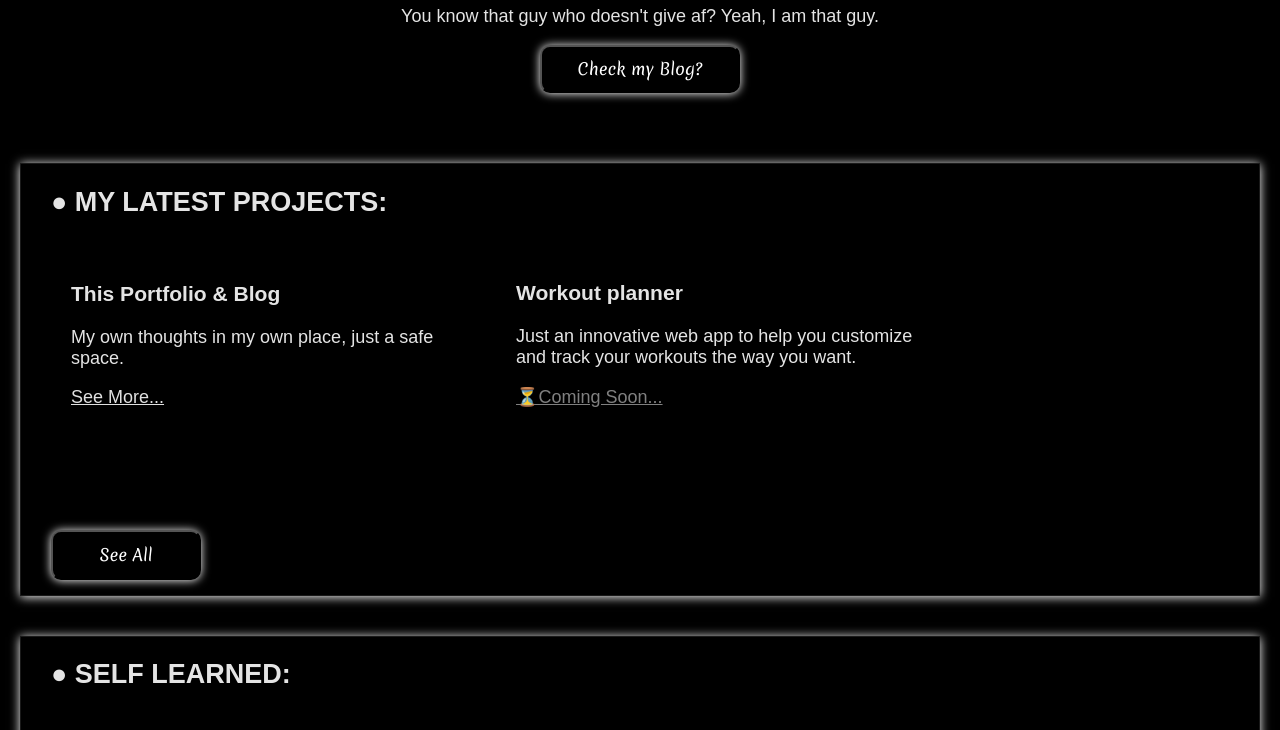
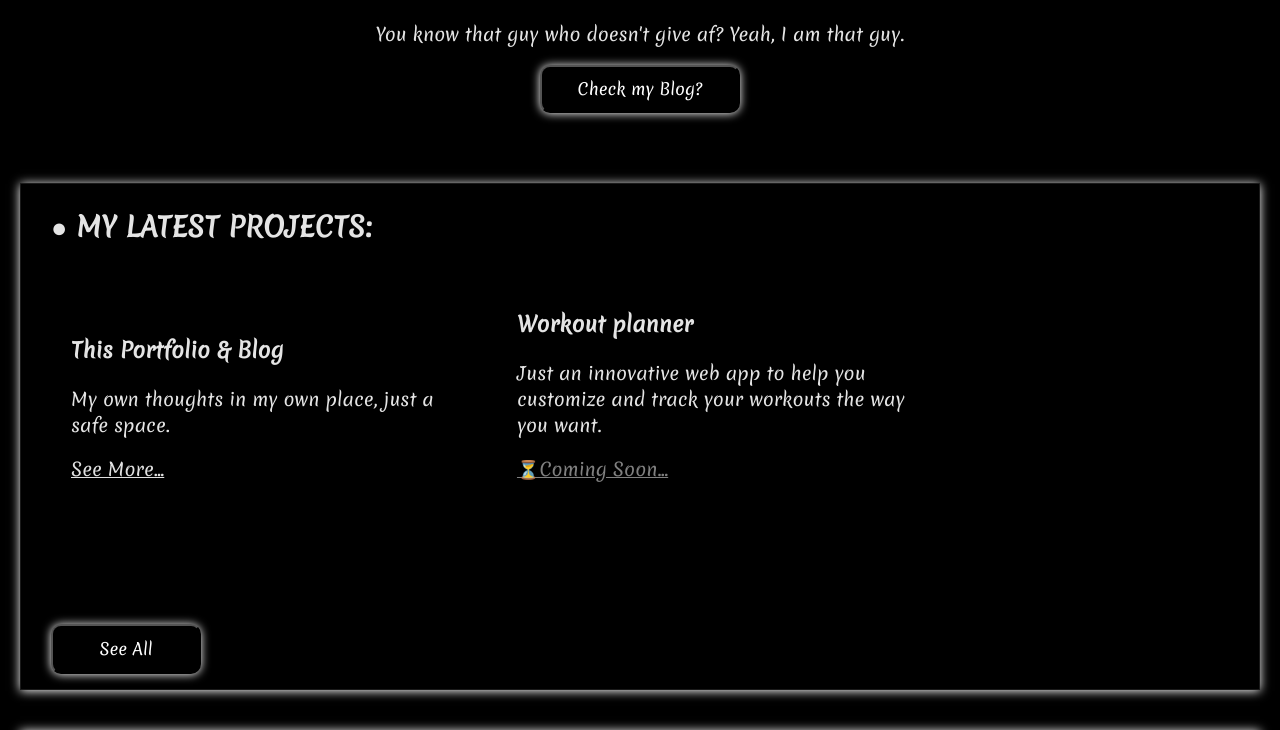
Before and after one commit to soltann999/Portfolio, a plain HTML site: page index.html in a window 1280 px wide. Shown: the part 259-989 px from the top of the page. Drawn offline with Linux system fonts and the light colour scheme.

Commit message:
Update css.css

```diff
--- a/css.css
+++ b/css.css
@@ -1,12 +1,12 @@
 @font-face {
-  font-family: 'Merienda';
+  font-family: Merienda;
   src: url('../font/Merienda-VariableFont_wght.ttf') format('truetype');
   font-weight: normal;
   font-style: normal;
 }
 body{
   color: #e4e4e4;
-  font-family: Arial;
+  font-family: Merienda;
   padding: 0px;
   margin: 0px;
   background-color: black;
```
